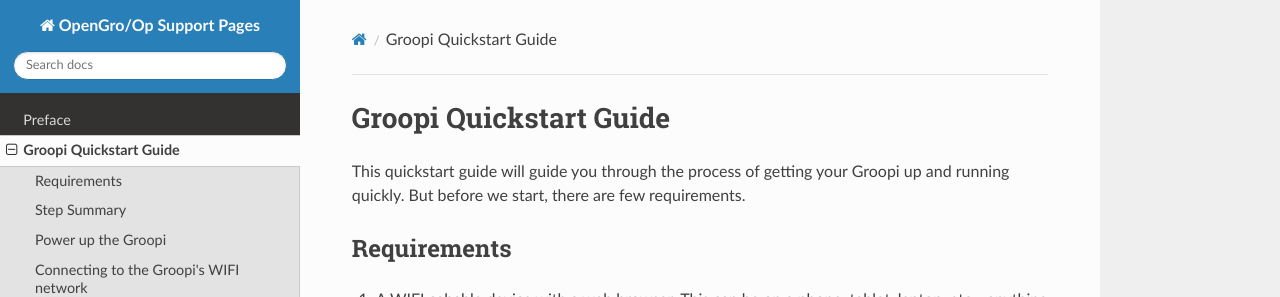
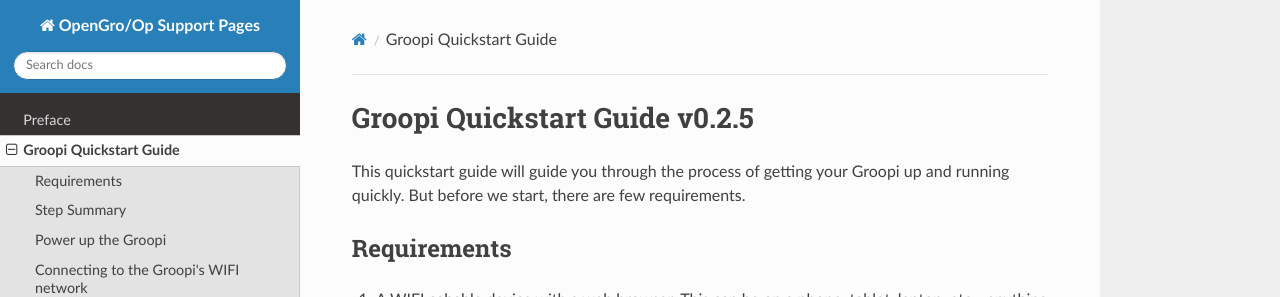
Before and after one commit to OpenGroop/groopi-docs, an MkDocs documentation site: the page built from docs/groopi-quickstart.md, in a window 1280 px wide and 900 px high. Shown: the top 297 px of the window. Built offline with MkDocs 1.6.1, drawn with Linux system fonts in a browser that asks for light colours; nearby versions of some CDN libraries; old or Windows-style settings are respelled for this version of MkDocs.

Commit message:
Added version number. Added copy.

```diff
--- a/docs/groopi-quickstart.md
+++ b/docs/groopi-quickstart.md
@@ -1,5 +1,4 @@
-# Groopi Quickstart Guide
-
+# Groopi Quickstart Guide v0.2.5
 This quickstart guide will guide you through the process of getting your Groopi up and running quickly. But before we start, there are few requirements.
 
 
```
